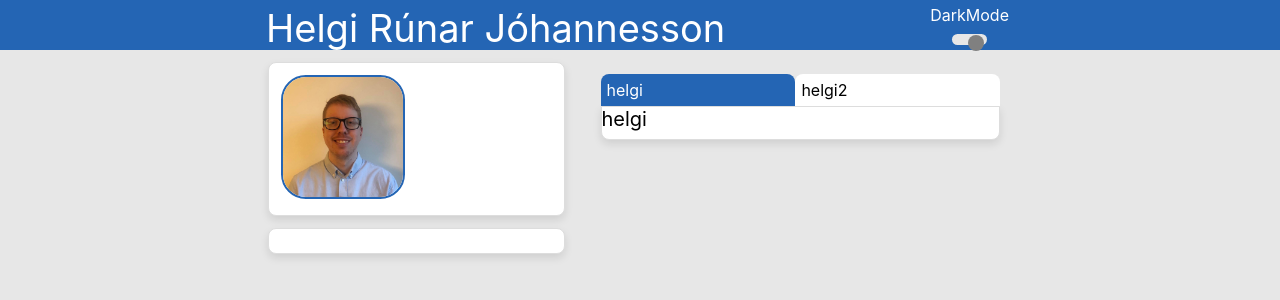
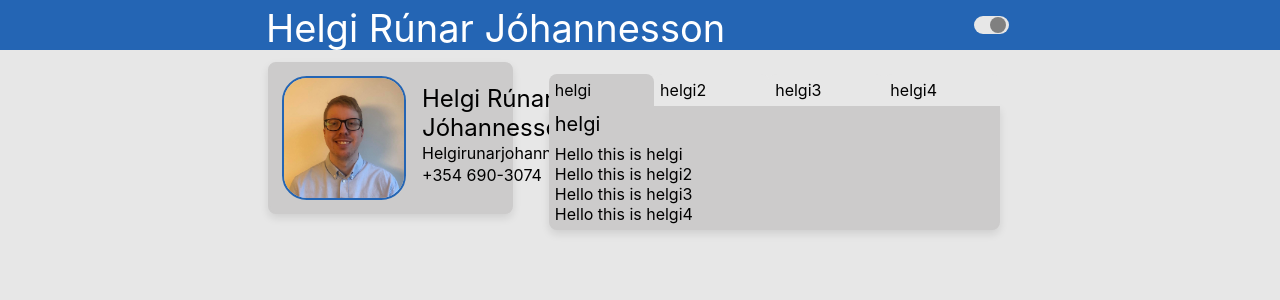
Before and after one commit to Helgirunar/cv, a React (Create React App) app: page / in a window 1280 px wide. Shown: the top 300 px of the page. Built offline with nearby package versions, Linux system fonts and the light colour scheme.

Commit message:
Added more style to the AboutMe page

```diff
--- a/src/App.css
+++ b/src/App.css
@@ -11,6 +11,42 @@
   .App-logo {
     animation: App-logo-spin infinite 20s linear;
   }
+}
+
+/* App.css */
+.lmm {
+  background-color: #E7E7E7;
+  color: #000000;
+  transition: all 0.3s ease-in 0s;
+}
+
+.dmm {
+  background-color: #404040;
+  color: #ffffff;
+  transition: all 0.3s ease-in 0s;
+}
+
+/* App.css */
+.lms {
+  background-color: #cccbcb;
+  color: #000000;
+  transition: all 0.3s ease-in 0s;
+}
+
+.dms {
+  background-color: #303030;
+  color: #ffffff;
+  transition: all 0.3s ease-in 0s;
+}
+
+.lmb {
+  border: 2px solid #cccbcb;
+  transition: all 0.3s ease-in 0s;
+}
+
+.dmb {
+  border: 2px solid #2b2b2b;
+  transition: all 0.3s ease-in 0s;
 }
 
 .App-header {
--- a/src/App.js
+++ b/src/App.js
@@ -1,4 +1,5 @@
 import {useState} from 'react';
+import './App.css';
 import Header from './components/header';
 import Card from './components/card';
 import AboutMe from './components/aboutMe';
@@ -11,10 +12,10 @@ function App() {
 		setDarkMode(!darkMode);
 	};
   return (
-    <div style={{backgroundColor: darkMode ? '#404040': '#E7E7E7', height: '100vh', width: '100vw', display:'flex-col',justifyContent: 'center', flexFlow: 'row', overflow: 'hidden', transition: 'all 0.3s ease-in 0s'}}>
+    <div className={darkMode ? 'dmm' : 'lmm'} style={{ height: '100vh', width: '100vw', display:'flex-col',justifyContent: 'center', flexFlow: 'row', overflow: 'hidden'}}>
 		<Header darkMode={darkMode} toggleDarkMode={toggleDarkMode}/>
 		<div style={{height: '95vh', width: '60vw', margin: 'auto', overflow: 'hidden'}} id="container">
-			<AboutMe/>
+			<AboutMe darkMode={darkMode}/>
 		</div>
     </div>
   );
--- a/src/components/aboutMe.jsx
+++ b/src/components/aboutMe.jsx
@@ -2,21 +2,30 @@ import { useState, useEffect } from 'react';
 import Card from './card';
 import CardSelector from './cardSelector';
 
-const Fetch = () => {
+const AboutMe = ({darkMode}) => {
+	console.log(darkMode);
   return (
-    <div style={{display: 'grid', gridTemplateColumns: 'auto auto auto'}}>
-		<div style={{}}>
-			<Card>
-				<img src={process.env.PUBLIC_URL + '/images/faceImage.jpg'} style={{margin: 'auto', border: '2px solid #2465B4', borderRadius: '20%', height: '120px', width: '120px', textAlign: 'center'}} alt="Image"/>
+    <div style={{display: 'grid', gridTemplateColumns: '35% 65%'}}>
+		<div>
+			<Card style={{display: 'flex'}} darkMode={darkMode}>
+				<img src={process.env.PUBLIC_URL + '/images/faceImage.jpg'} style={{border: '2px solid #2465B4', borderRadius: '20%', height: '120px', width: '120px', textAlign: 'center', marginRight: '10px'}} alt="Image"/>
+				<div style={{padding: '6px'}}>
+					<div style={{marginTop: '2px', fontSize: '24px'}}>Helgi Rúnar Jóhannesson</div>
+					<div style={{marginTop: '1px', fontSize: '16px'}}>Helgirunarjohannesson@gmail.com</div>
+					<div style={{marginTop: '2px', fontSize: '16px'}}>+354 690-3074</div>
+				</div>
 			</Card>
-			<Card></Card>
+			{/* <Card darkMode={darkMode}></Card> */}
 		</div>
-		<div style={{gridColumn:'span 2'}}>
-			<CardSelector items={['helgi','helgi2']}>
-
+		<div>
+			<CardSelector darkMode={darkMode} items={['helgi','helgi2','helgi3','helgi4']}>
+				<div id="helgi">Hello this is helgi</div>
+				<div id="helgi2">Hello this is helgi2</div>
+				<div id="helgi3">Hello this is helgi3</div>
+				<div id="helgi4">Hello this is helgi4</div>
 			</CardSelector>
 		</div>
     </div>
   );
 };
-export default Fetch;
+export default AboutMe;
--- a/src/components/card.jsx
+++ b/src/components/card.jsx
@@ -1,8 +1,8 @@
 import React from 'react';
 
-const Card = ({ title, style, children }) => {
+const Card = ({ title, style, darkMode, children }) => {
   return (
-    <div style={{...style, border: '1px solid #ddd', borderRadius: '8px', padding: '12px', margin: '12px', boxShadow: '0 4px 8px rgba(0, 0, 0, 0.1)', 'backgroundColor':'white' }}>
+    <div className={darkMode ? 'dms dmb' : 'lms lmb'} style={{...style, borderRadius: '8px', padding: '12px', margin: '12px', boxShadow: '0 4px 8px rgba(0, 0, 0, 0.1)' }}>
 		<div style={{fontSize: '20px', marginBottom: title ? '8px' : '0px'}}>{title}</div>
       {children}
     </div>
--- a/src/components/cardSelector.jsx
+++ b/src/components/cardSelector.jsx
@@ -1,34 +1,36 @@
 import { useState } from 'react';
 import React from 'react';
 
-const CardSelector = ({ style, items, children }) => {
+const CardSelector = ({ style, items, darkMode, children }) => {
     const [selected, setSelected] = useState(items[0]);
     const itemStyle = {
         flexGrow: 1,
         padding: 0,
         transition: 'background-color 0.3s ease-in-out', // Transition effect for smooth color change
     };
-
+	items.forEach(item => {
+		console.log(item);
+	})
     return (
         <div style={{ padding: '12px', margin: '12px' }}>
             <div style={{ display: 'flex', alignContent: 'space-between', width: '100%', borderRadius: '8px 8px 0px 0px' }}>
                 {items.map((item, index) => (
                     <div
                         key={index}
+						className={darkMode ? 'dms' : 'lms'}
                         style={{
                             ...itemStyle,
-                            backgroundColor: item === selected ? '#2465B4' : 'white',
-                            color: item === selected ? 'white' : 'black',
+                            backgroundColor: item === selected ? darkMode ? '#303030' : '#cccbcb' : darkMode ? '#404040' : '#E7E7E7',
+                            color: darkMode ? 'white' : 'black',
                             cursor: 'pointer',
                             padding: '6px',
                             borderRadius: item === selected ? '8px 8px 0px 0px' : '8px 8px 0px 0px',
                         }}
-                        onMouseEnter={(e) => { e.target.style.backgroundColor = '#2465B4'; e.target.style.color = 'white' }}
+                        onMouseEnter={(e) => { e.target.style.backgroundColor = darkMode ? '#303030' : '#cccbcb'; }}
                         onMouseDown={(e) => setSelected(item)}
                         onMouseLeave={(e) => {
                             if (item !== selected) {
-                                e.target.style.backgroundColor = 'white';
-								e.target.style.color = 'black';
+                                e.target.style.backgroundColor = darkMode ? '#404040' : '#E7E7E7';
                             }
                         }}
                     >
@@ -36,7 +38,7 @@ const CardSelector = ({ style, items, children }) => {
                     </div>
                 ))}
             </div>
-            <div style={{ ...style, border: '1px solid #ddd', borderRadius: '0px 0px 8px 8px', boxShadow: '0 4px 8px rgba(0, 0, 0, 0.1)', backgroundColor: 'white' }}>
+            <div className={darkMode ? 'dms dmb' : 'lms lmb'} style={{ ...style, borderRadius: '0px 0px 8px 8px', boxShadow: '0 4px 8px rgba(0, 0, 0, 0.1)', padding: '4px' }}>
                 <div style={{ fontSize: '20px', marginBottom: selected ? '8px' : '0px' }}>{selected}</div>
                 {children}
             </div>
--- a/src/components/header.jsx
+++ b/src/components/header.jsx
@@ -6,7 +6,7 @@ const Header = ({darkMode, toggleDarkMode}) => {
 			<div style={{width: '60vw', height: '5vh', margin: 'auto', display: 'flex', position: 'relative'}}>
 				<div style={{color:'white', fontSize: '38px'}}>Helgi Rúnar Jóhannesson</div>
 				<div onClick={toggleDarkMode} style={{position: 'absolute', right: '25px', display: 'flex', flexFlow: 'column', height:'5vh', gap: '9px', cursor: 'pointer'}}>
-					<div style={{color: darkMode ? 'white' : 'white'}}>DarkMode</div>
+					{/* <div style={{color: darkMode ? 'white' : 'white'}}>DarkMode</div> */}
 					<div style={{height: '17.5px', width: '35px', borderRadius: '25px', display: 'flex', alignContent: 'center', position: 'relative', margin: 'auto', backgroundColor: '#E7E7E7'}}>
 						<div style={{ position:'absolute', height: '16.5px', width: '16.5px', borderRadius:'25px', backgroundColor: darkMode ? '#404040' : 'gray', marginTop: '0.5px', marginLeft: '1.25px', left: darkMode ? '0px' : "14.5px", transition: 'all 0.3s ease-in 0s'}}>
 						</div>
```
Also changed, not shown: src/components/cardItem.jsx (added, +12 -0 lines).
